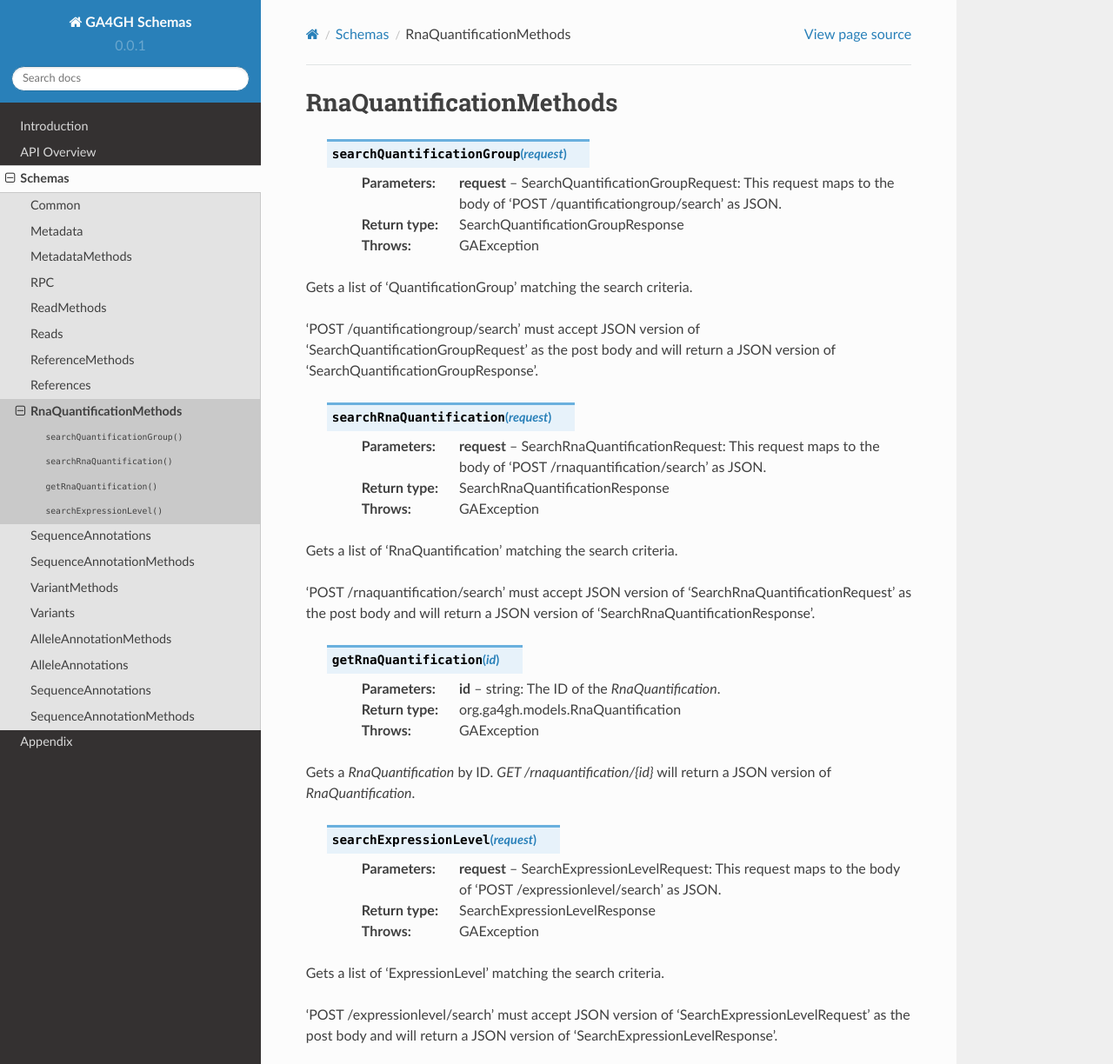
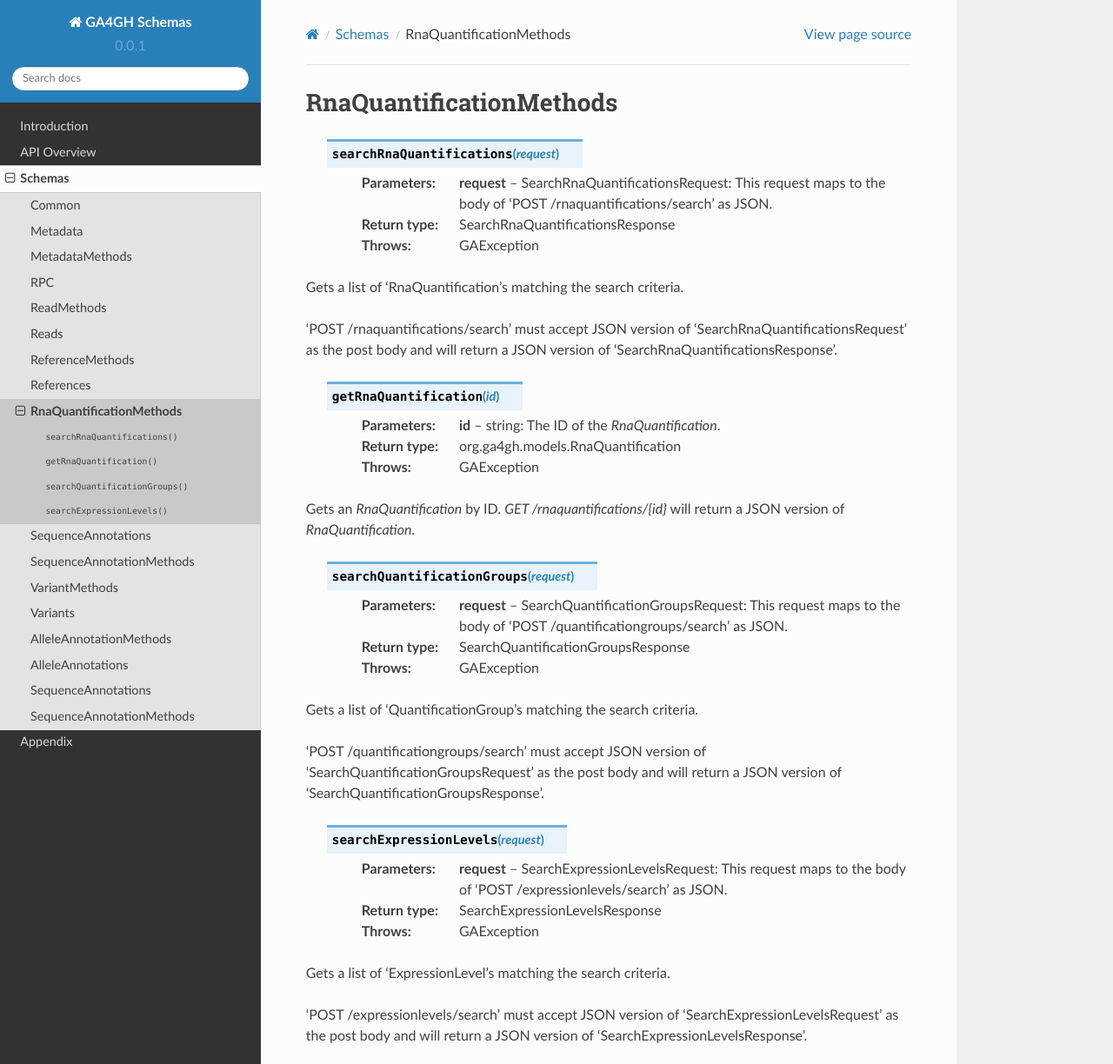
Before and after one commit to ga4gh/ga4gh-schemas, a Sphinx documentation site: the page built from doc/source/schemas/rnaquantificationmethods.rst, in a window 1280 px wide and 1400 px high, cut to the strip 0-1224 px from the top of the window. Shown: the whole strip at 87% size. Built offline with Sphinx 7.4.7 and the Read the Docs theme 2.0.0, drawn with Linux system fonts in a browser that asks for light colours; pages that are not in the unit, such as notebooks, are missing from menus.

Commit message:
Fixed docs, links

```diff
--- a/doc/source/schemas/rnaquantificationmethods.rst
+++ b/doc/source/schemas/rnaquantificationmethods.rst
@@ -1,31 +1,18 @@
 RnaQuantificationMethods
 ************************
 
- .. function:: searchQuantificationGroup(request)
+ .. function:: searchRnaQuantifications(request)
 
-  :param request: SearchQuantificationGroupRequest: This request maps to the body of 'POST /quantificationgroup/search'
+  :param request: SearchRnaQuantificationsRequest: This request maps to the body of 'POST /rnaquantifications/search'
     as JSON.
-  :return type: SearchQuantificationGroupResponse
+  :return type: SearchRnaQuantificationsResponse
   :throws: GAException
 
-Gets a list of 'QuantificationGroup' matching the search criteria.
+Gets a list of 'RnaQuantification's matching the search criteria.
 
-'POST /quantificationgroup/search' must accept JSON version of
-'SearchQuantificationGroupRequest' as the post body and will return a JSON
-version of 'SearchQuantificationGroupResponse'.
-
- .. function:: searchRnaQuantification(request)
-
-  :param request: SearchRnaQuantificationRequest: This request maps to the body of 'POST /rnaquantification/search'
-    as JSON.
-  :return type: SearchRnaQuantificationResponse
-  :throws: GAException
-
-Gets a list of 'RnaQuantification' matching the search criteria.
-
-'POST /rnaquantification/search' must accept JSON version of
-'SearchRnaQuantificationRequest' as the post body and will return a JSON
-version of 'SearchRnaQuantificationResponse'.
+'POST /rnaquantifications/search' must accept JSON version of
+'SearchRnaQuantificationsRequest' as the post body and will return a JSON
+version of 'SearchRnaQuantificationsResponse'.
 
  .. function:: getRnaQuantification(id)
 
@@ -33,21 +20,34 @@ version of 'SearchRnaQuantificationResponse'.
   :return type: org.ga4gh.models.RnaQuantification
   :throws: GAException
 
-Gets a `RnaQuantification` by ID.
-`GET /rnaquantification/{id}` will return a JSON version of `RnaQuantification`.
+Gets an `RnaQuantification` by ID.
+`GET /rnaquantifications/{id}` will return a JSON version of `RnaQuantification`.
 
- .. function:: searchExpressionLevel(request)
+ .. function:: searchQuantificationGroups(request)
 
-  :param request: SearchExpressionLevelRequest: This request maps to the body of 'POST /expressionlevel/search'
+  :param request: SearchQuantificationGroupsRequest: This request maps to the body of 'POST /quantificationgroups/search'
     as JSON.
-  :return type: SearchExpressionLevelResponse
+  :return type: SearchQuantificationGroupsResponse
   :throws: GAException
 
-Gets a list of 'ExpressionLevel' matching the search criteria.
+Gets a list of 'QuantificationGroup's matching the search criteria.
 
-'POST /expressionlevel/search' must accept JSON version of
-'SearchExpressionLevelRequest' as the post body and will return a JSON
-version of 'SearchExpressionLevelResponse'.
+'POST /quantificationgroups/search' must accept JSON version of
+'SearchQuantificationGroupsRequest' as the post body and will return a JSON
+version of 'SearchQuantificationGroupsResponse'.
+
+ .. function:: searchExpressionLevels(request)
+
+  :param request: SearchExpressionLevelsRequest: This request maps to the body of 'POST /expressionlevels/search'
+    as JSON.
+  :return type: SearchExpressionLevelsResponse
+  :throws: GAException
+
+Gets a list of 'ExpressionLevel's matching the search criteria.
+
+'POST /expressionlevels/search' must accept JSON version of
+'SearchExpressionLevelsRequest' as the post body and will return a JSON
+version of 'SearchExpressionLevelsResponse'.
 
 .. avro:error:: GAException
 
@@ -601,7 +601,7 @@ version of 'SearchExpressionLevelResponse'.
 
   The actual numerical quantification for each feature.
 
-.. avro:record:: SearchRnaQuantificationRequest
+.. avro:record:: SearchRnaQuantificationsRequest
 
   :field rnaQuantificationId:
     If present, return only Rna Quantifications which belong to this set.
@@ -619,23 +619,23 @@ version of 'SearchExpressionLevelResponse'.
       'nextPageToken' from the previous response.
   :type pageToken: null|string
 
-  This request maps to the body of 'POST /rnaquantification/search'
+  This request maps to the body of 'POST /rnaquantifications/search'
   as JSON.
 
-.. avro:record:: SearchRnaQuantificationResponse
+.. avro:record:: SearchRnaQuantificationsResponse
 
-  :field rnaQuantification:
+  :field rnaQuantifications:
     The list of matching quantifications.
-  :type rnaQuantification: array<org.ga4gh.models.RnaQuantification>
+  :type rnaQuantifications: array<org.ga4gh.models.RnaQuantification>
   :field nextPageToken:
     The continuation token, which is used to page through large result sets.
       To get the next page of results, set this parameter to the value of
       'nextPageToken' from the previous response.
   :type nextPageToken: null|string
 
-  This is the response from 'POST /rnaquantification/search' expressed as JSON.
+  This is the response from 'POST /rnaquantifications/search' expressed as JSON.
 
-.. avro:record:: SearchExpressionLevelRequest
+.. avro:record:: SearchExpressionLevelsRequest
 
   :field expressionLevelId:
     If present, return matching Expression Level record.
@@ -649,7 +649,7 @@ version of 'SearchExpressionLevelResponse'.
   :field threshold:
     Only return ExpressionLevel records with expressions exceeding
       this value.  (Defaults to 0.0)
-  :type threshold: null|float
+  :type threshold: float|null
   :field pageSize:
     Specifies the maximum number of results to return in a single page.
       If unspecified, a system default will be used.
@@ -660,23 +660,23 @@ version of 'SearchExpressionLevelResponse'.
       'nextPageToken' from the previous response.
   :type pageToken: null|string
 
-  This request maps to the body of 'POST /expressionlevel/search'
+  This request maps to the body of 'POST /expressionlevels/search'
   as JSON.
 
-.. avro:record:: SearchExpressionLevelResponse
+.. avro:record:: SearchExpressionLevelsResponse
 
-  :field expressionLevel:
+  :field expressionLevels:
     The list of matching quantifications.
-  :type expressionLevel: array<org.ga4gh.models.ExpressionLevel>
+  :type expressionLevels: array<org.ga4gh.models.ExpressionLevel>
   :field nextPageToken:
     The continuation token, which is used to page through large result sets.
       To get the next page of results, set this parameter to the value of
       'nextPageToken' from the previous response.
   :type nextPageToken: null|string
 
-  This is the response from 'POST /expressionlevel/search' expressed as JSON.
+  This is the response from 'POST /expressionlevels/search' expressed as JSON.
 
-.. avro:record:: SearchQuantificationGroupRequest
+.. avro:record:: SearchQuantificationGroupsRequest
 
   :field rnaQuantificationId:
     RNA Quantification to search.
@@ -694,18 +694,18 @@ version of 'SearchExpressionLevelResponse'.
       'nextPageToken' from the previous response.
   :type pageToken: null|string
 
-  This request maps to the body of 'POST /quantificationgroup/search'
+  This request maps to the body of 'POST /quantificationgroups/search'
   as JSON.
 
-.. avro:record:: SearchQuantificationGroupResponse
+.. avro:record:: SearchQuantificationGroupsResponse
 
-  :field quantificationGroup:
+  :field quantificationGroups:
     The list of matching quantification groups.
-  :type quantificationGroup: array<org.ga4gh.models.QuantificationGroup>
+  :type quantificationGroups: array<org.ga4gh.models.QuantificationGroup>
   :field nextPageToken:
     The continuation token, which is used to page through large result sets.
       To get the next page of results, set this parameter to the value of
       'nextPageToken' from the previous response.
   :type nextPageToken: null|string
 
-  This is the response from 'POST /quantificationgroup/search' expressed as JSON.
+  This is the response from 'POST /quantificationgroups/search' expressed as JSON.
```
Also changed, not shown: doc/source/schemas/rnaQuantifications.rst (renamed from doc/source/schemas/rnaquantification.rst), 1 other file.
